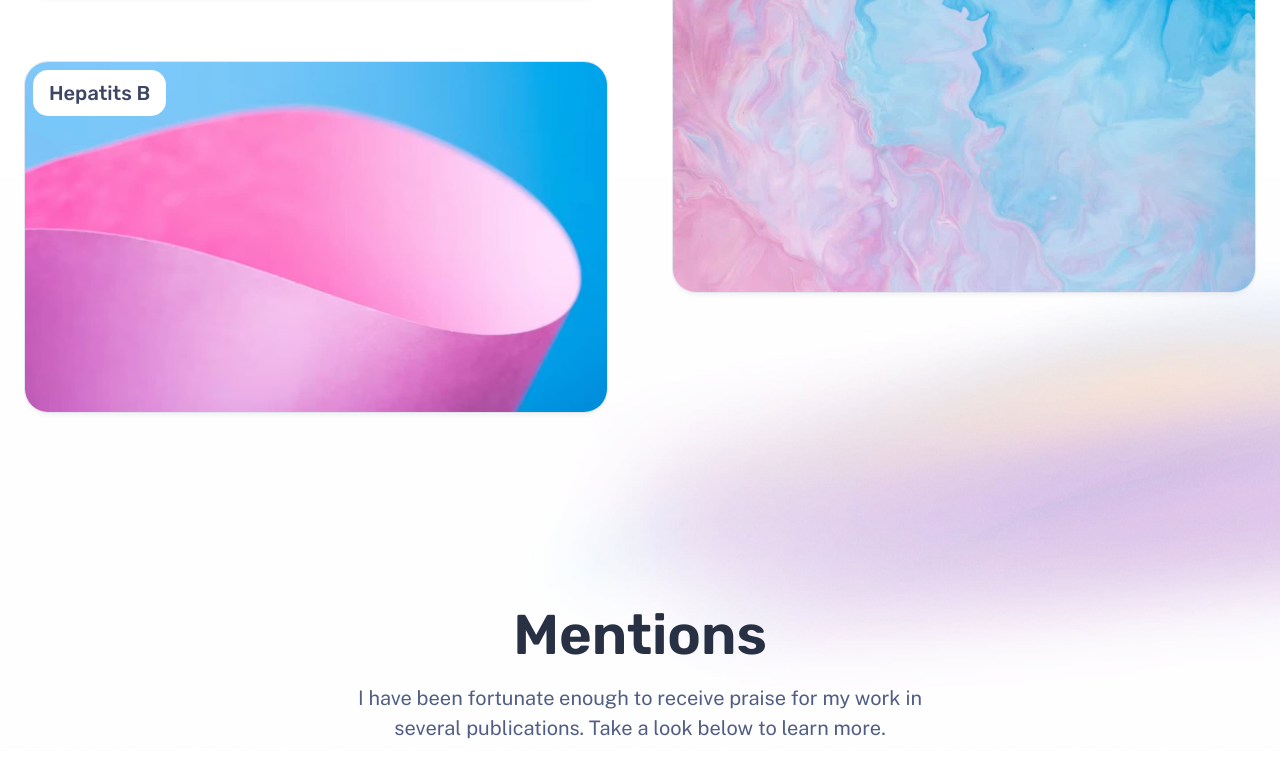
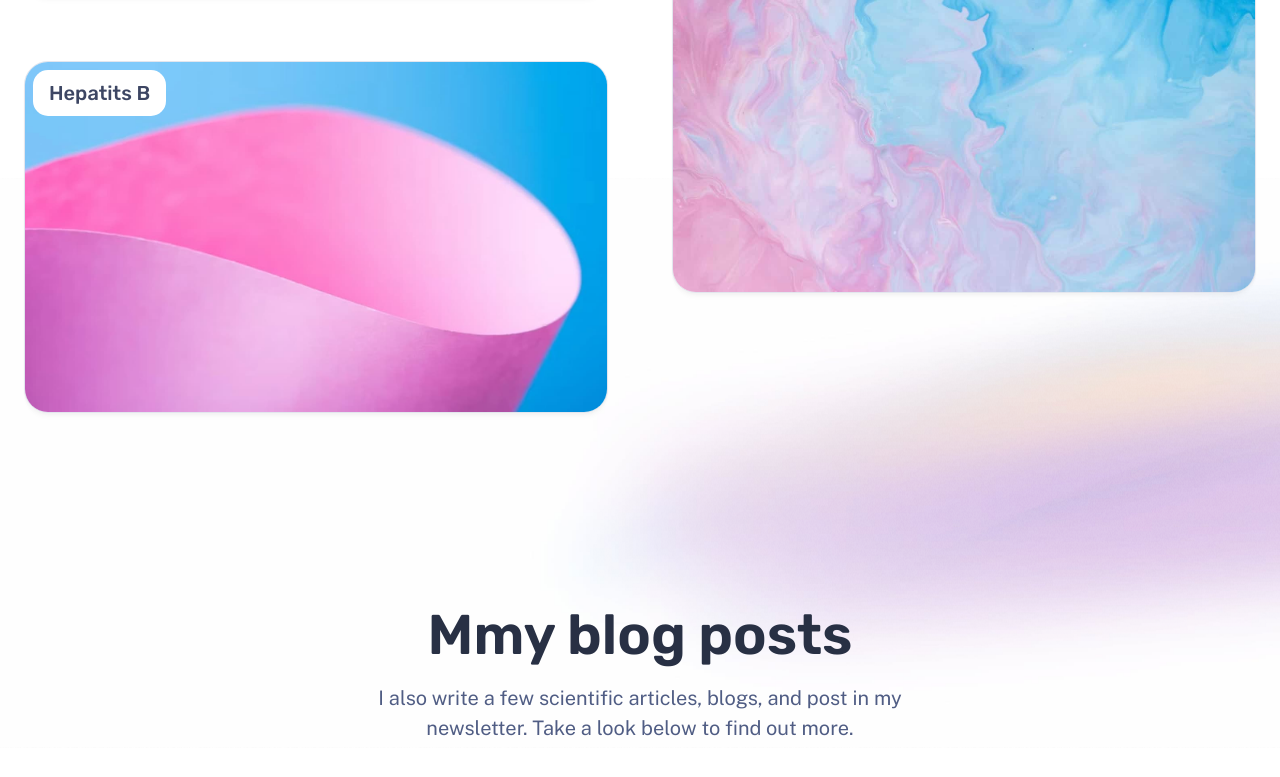
Before and after one commit to TOYB-IT/TOYB-IT.github.io, an Astro site: page / in a window 1280 px wide. Shown: the part 2013-2790 px from the top of the page. Built offline with nearby package versions, Linux system fonts and the light colour scheme; Astro itself is replaced by a stand-in of ours.

Commit message:
version 6

```diff
--- a/src/components/ContactCTA.astro
+++ b/src/components/ContactCTA.astro
@@ -5,7 +5,7 @@ import Icon from './Icon.astro';
 
 <aside>
 	<h2>Interested in working together?</h2>
-	<CallToAction href="mailto:me@example.com">
+	<CallToAction href="toyb.techno@gmail.com">
 		Send Me a Message
 		<Icon icon="paper-plane-tilt" size="1.2em" />
 	</CallToAction>
--- a/src/components/Nav.astro
+++ b/src/components/Nav.astro
@@ -13,10 +13,7 @@ const textLinks: { label: string; href: string }[] = [
 /** Icon links to social media — edit these with links to your profiles! */
 const iconLinks: { label: string; href: string; icon: keyof typeof iconPaths }[] = [
 	{ label: 'Twitter', href: 'https://twitter.com/me', icon: 'twitter-logo' },
-	{ label: 'Twitch', href: 'https://twitch.tv/me', icon: 'twitch-logo' },
 	{ label: 'GitHub', href: 'https://github.com/me', icon: 'github-logo' },
-	{ label: 'CodePen', href: 'https://codepen.io/me', icon: 'codepen-logo' },
-	{ label: 'dribbble', href: 'https://dribbble.com/me', icon: 'dribbble-logo' },
 	{ label: 'YouTube', href: 'https://www.youtube.com/@me/', icon: 'youtube-logo' },
 ];
 ---
--- a/src/pages/index.astro
+++ b/src/pages/index.astro
@@ -81,17 +81,19 @@ const projects = (await getCollection('work'))
 
 			<section class="section with-background bg-variant">
 				<header class="section-header stack gap-2 lg:gap-4">
-					<h3>Mentions</h3>
+					<h3>Mmy blog posts</h3>
 					<p>
-						I have been fortunate enough to receive praise for my work in several publications. Take
-						a look below to learn more.
+
+                        I also write a few scientific articles, blogs, and post in my newsletter.
+                        Take a look below to find out more.
+
 					</p>
 				</header>
 
 				<div class="gallery">
 					<Grid variant="small">
-						{
-							['Medium', 'BuzzFeed', 'The Next Web', 'awwwards.', 'TechCrunch'].map((brand) => (
+											{
+							[ 'Academic article', 'Blog', 'Newsletter.', 'My courses'].map((brand) => (
 								<li class="mention-card">
 									<p>{brand}</p>
 								</li>
```
